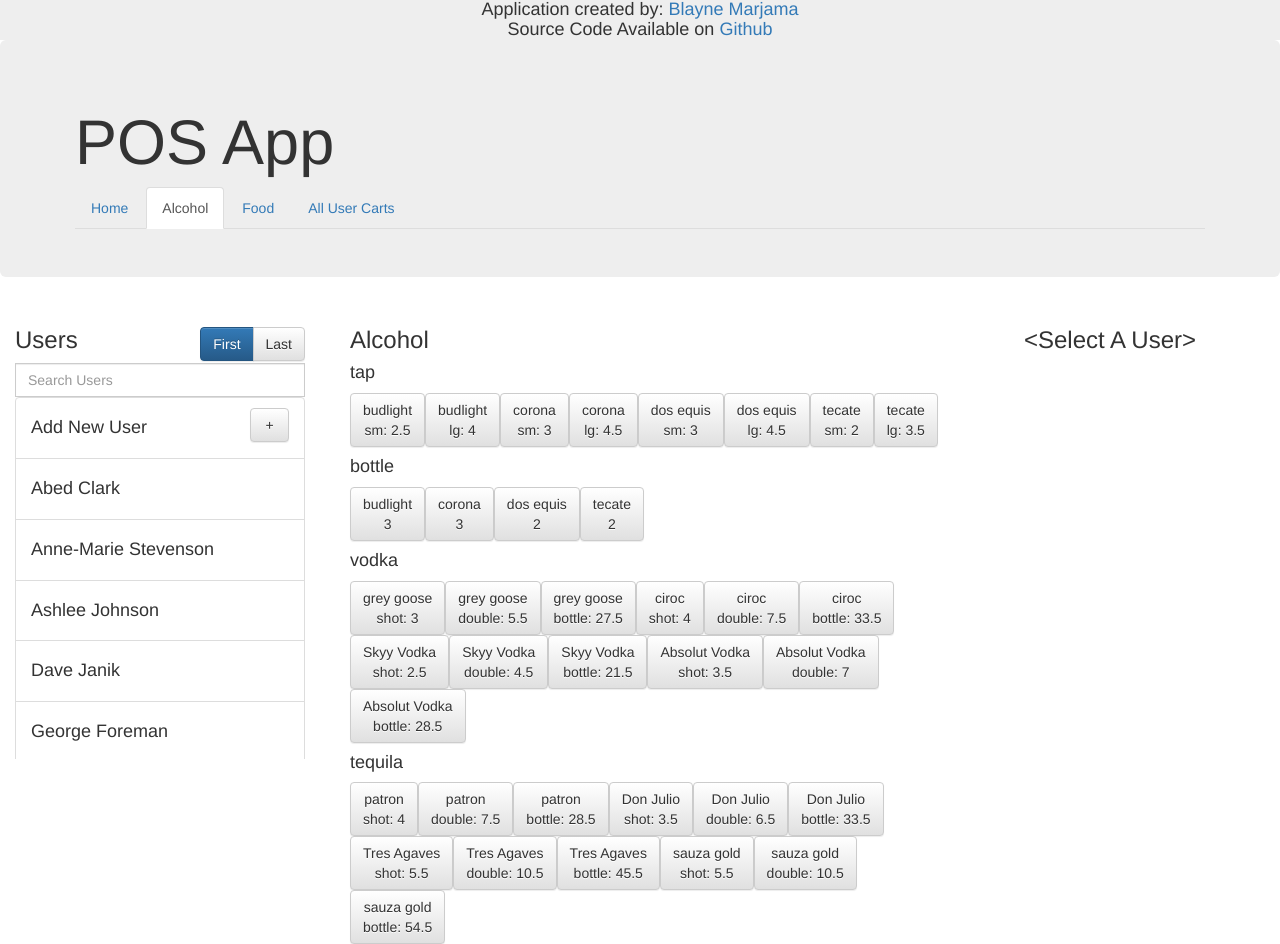
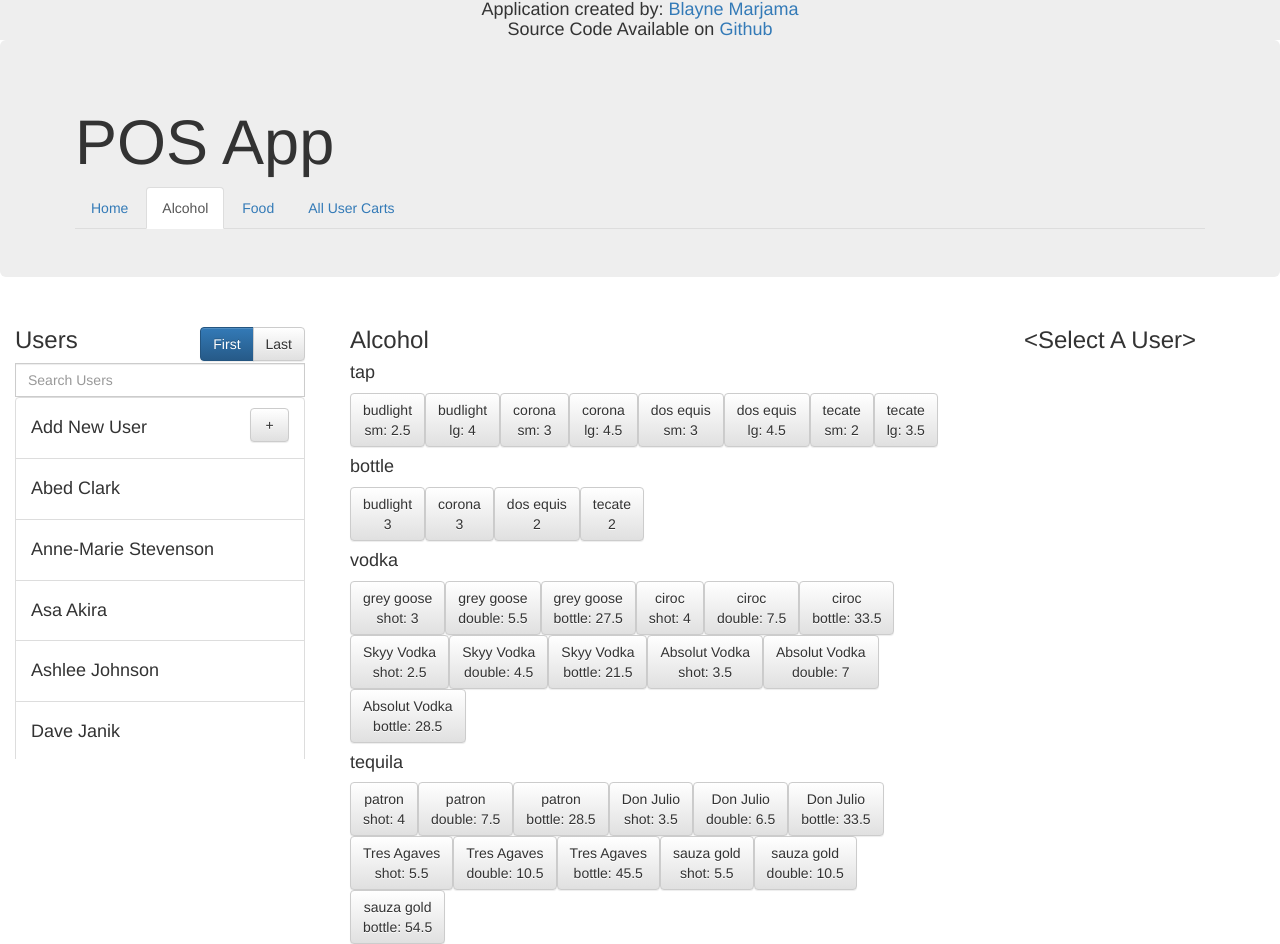
Before and after one commit to blaynem/pos-app, a React (Create React App) app: page / in a window 1280 px wide. Built offline with nearby package versions, Linux system fonts and the light colour scheme.

Commit message:
figuring out dates for cart purchases

```diff
--- a/src/actions/index.js
+++ b/src/actions/index.js
@@ -54,6 +54,9 @@ export function removeCurrentUserFromCart() {
 }
 
 export function addToUsersCart(userId, items) {
+	const date = new Date()
+	console.log(date)
+
 	return {
 		type: ADD_TO_USERS_CART,
 		userId,
--- a/src/data/users.js
+++ b/src/data/users.js
@@ -7,7 +7,8 @@ const users = [
 			{
 				brand: "budlight",
 				price: 2.5,
-				size: "sm"
+				size: "sm",
+				date: ""
 			}
 		]
 	},
@@ -19,12 +20,14 @@ const users = [
 			{
 				brand: "corona",
 				price: 3,
-				size: "bottle"
+				size: "bottle",
+				date: ""
 			},
 			{
 				brand: "budlight",
 				price: 2.5,
-				size: "sm"
+				size: "sm",
+				date: ""
 			}
 		]
 	},
@@ -36,14 +39,15 @@ const users = [
 			{
 				brand: "patron",
 				price: 28.5,
-				size: "bottle"
+				size: "bottle",
+				date: ""
 			}
 		]
 	},
 	{
 		id: "de785f46-63d4-30ad-60d6-b03169282315",
-		first_name: "James",
-		last_name: "Audobon",
+		first_name: "Asa",
+		last_name: "akira",
 		cart: [
 		]
 	},
```
Also changed, not shown: 1 other file (tests, documents, lock files or other folders).
